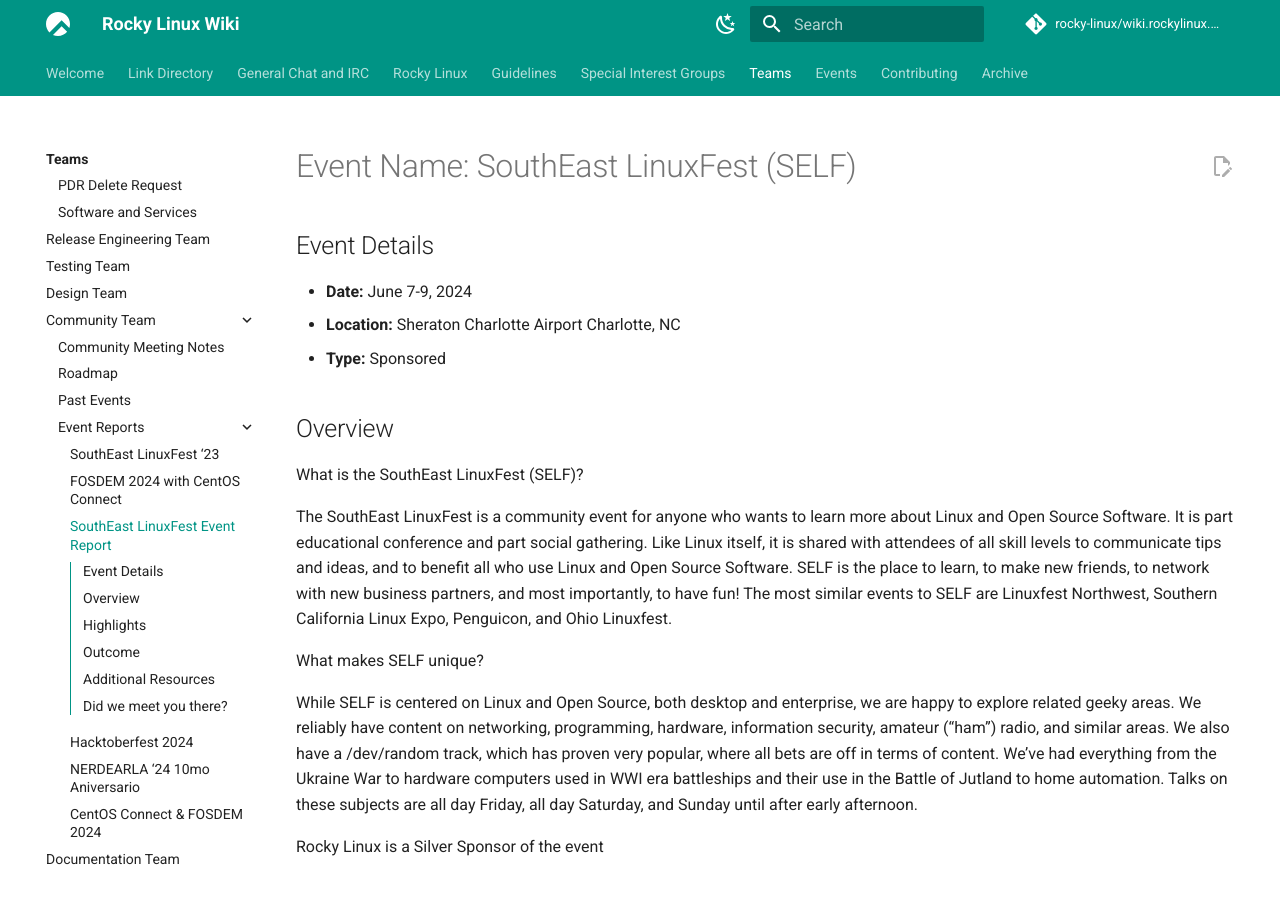
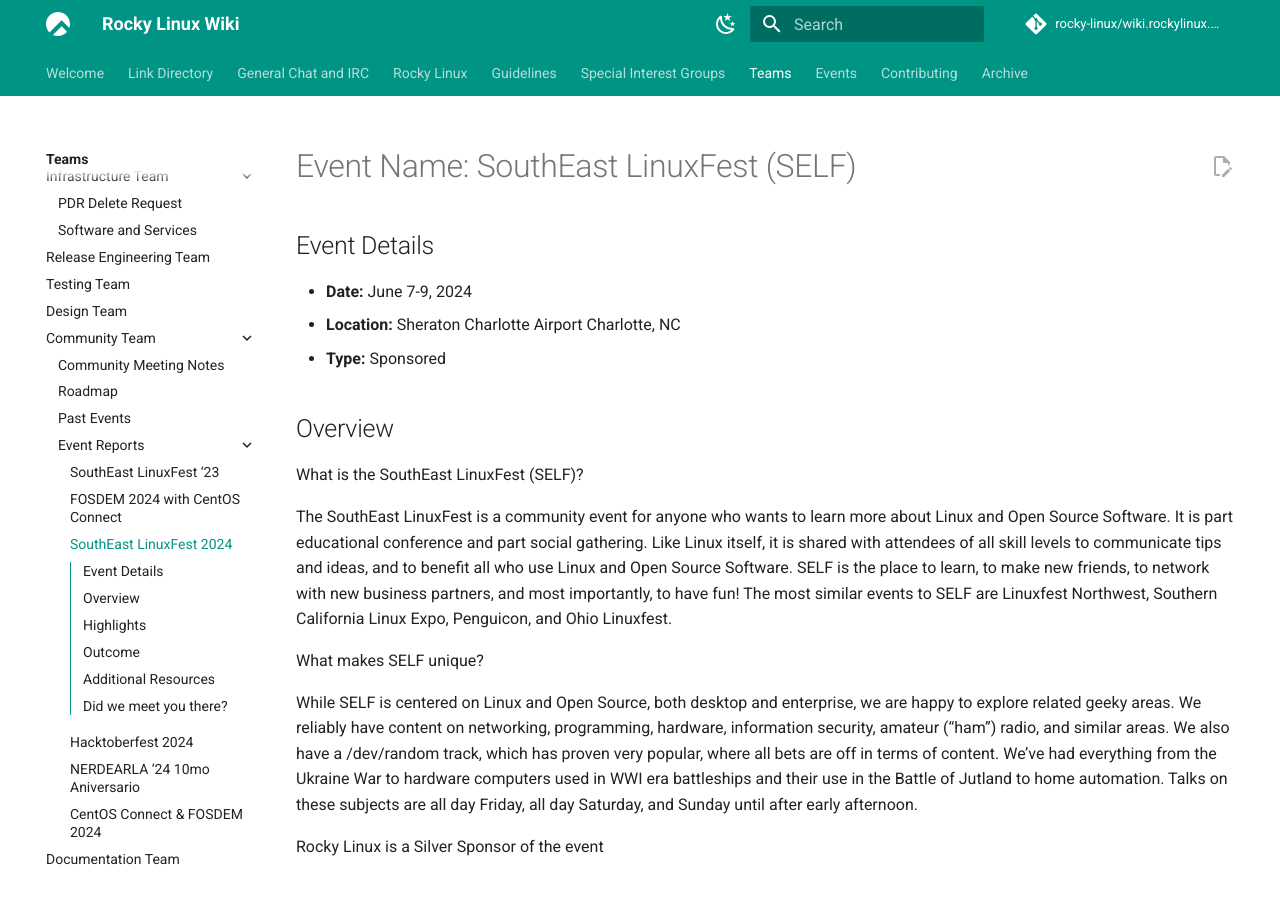
Before and after one commit to rocky-linux/wiki.rockylinux.org, an MkDocs documentation site: the page built from docs/team/community/event-reports/24SELF.md, in a window 1280 px wide and 900 px high. Built offline with MkDocs 1.6.1 and Material for MkDocs 9.7.7, drawn with Linux system fonts in a browser that asks for light colours; comment, search, counter and statistics services are not loaded.

Commit message:
Update 24SELF.md

```diff
--- a/docs/team/community/event-reports/24SELF.md
+++ b/docs/team/community/event-reports/24SELF.md
@@ -1,5 +1,5 @@
 ---
-title: SouthEast LinuxFest Event Report
+title: SouthEast LinuxFest 2024
 ---
 # Event Name: SouthEast LinuxFest (SELF)
 
```
